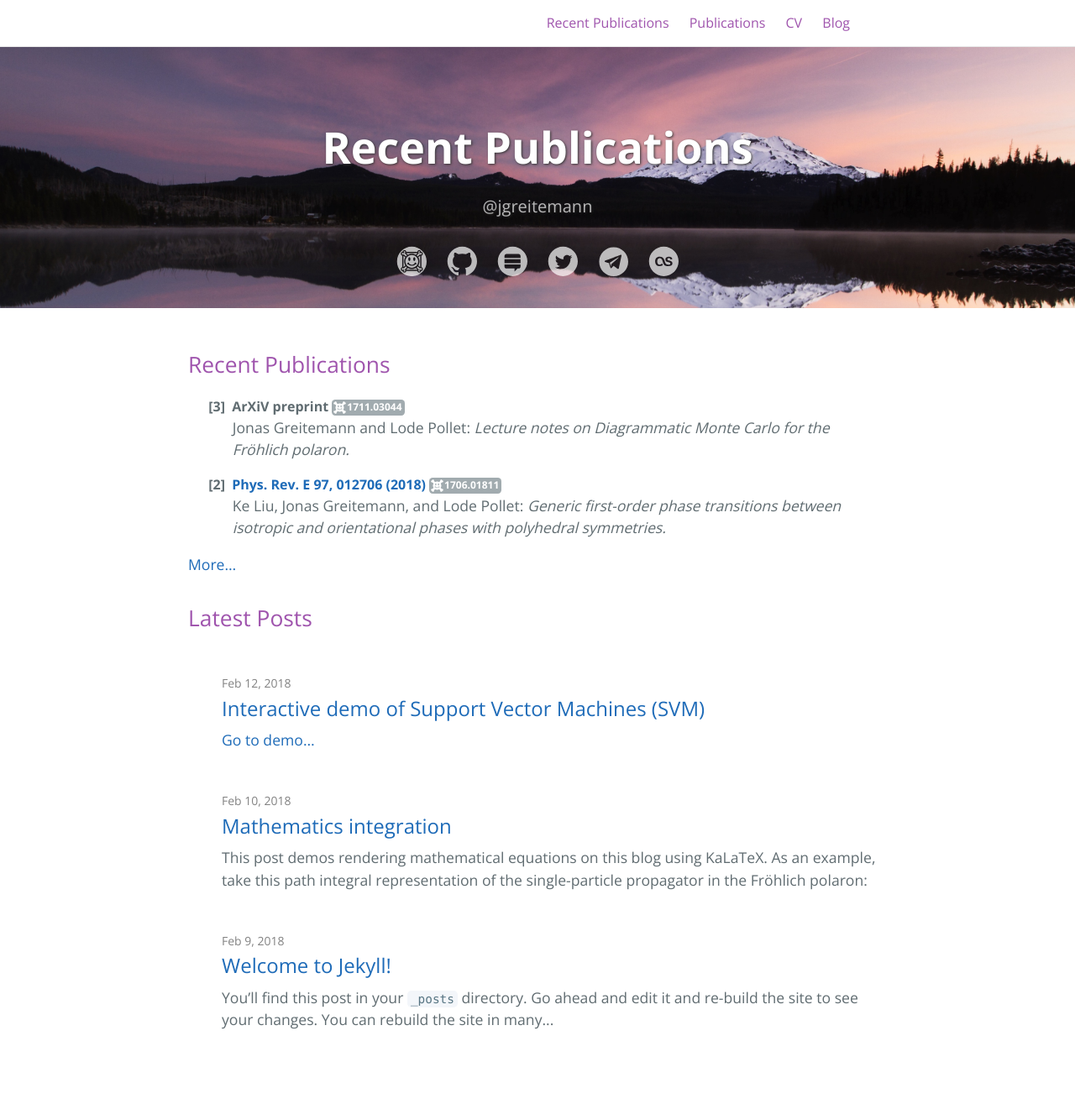
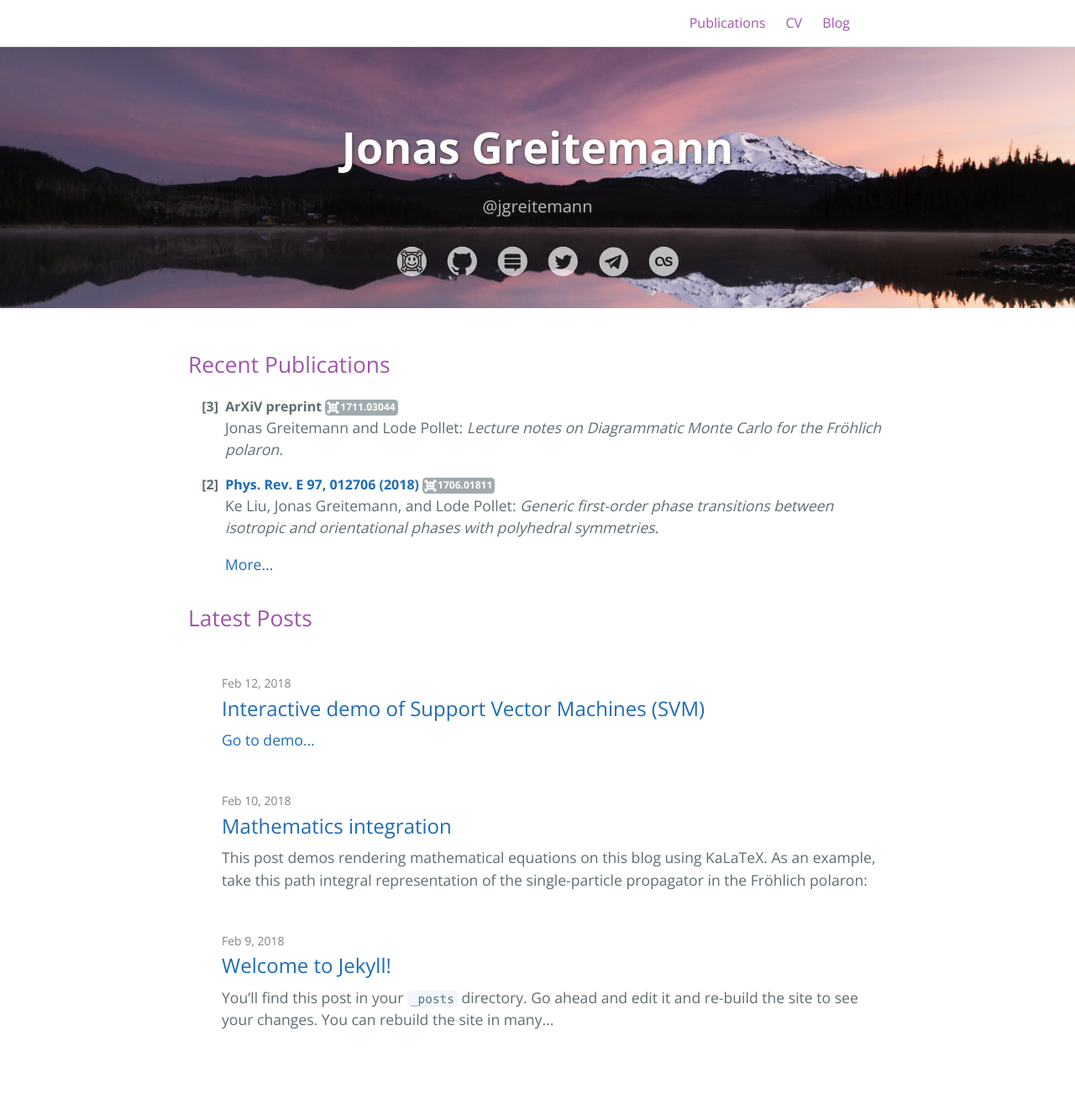
Before and after one commit to jgreitemann/jgreitemann.github.io, a Jekyll site: the page built from index.md, in a window 1280 px wide. Shown: the whole page at 84% size. Built offline with Jekyll 4.4.1, drawn with Linux system fonts in a browser that asks for light colours; our own code applies the rules of GitHub Pages for plain Markdown files.

Commit message:
Moved Recent Publications on home page from Markdown to Layout

```diff
--- a/_layouts/home.html
+++ b/_layouts/home.html
@@ -5,6 +5,13 @@
 <div>
 
   {{ content }}
+
+  <h2>Recent Publications</h2>
+
+  {% assign pub_limit = 2 %}
+  {% include publications.html %}
+
+  <a class="more" href="./pub">More...</a>
 
   <h2>Latest Posts</h2>
 
--- a/_sass/jekyll-theme-cayman-blog.scss
+++ b/_sass/jekyll-theme-cayman-blog.scss
@@ -512,3 +512,7 @@
     } // social-icons
 
 }
+
+.more {
+    margin-left: 2.5em;
+}
--- a/_sass/publications.scss
+++ b/_sass/publications.scss
@@ -21,12 +21,12 @@
 }
 
 .references dd {
-    margin-left: 3em;
+    margin-left: 2.5em;
 }
 
 .references dt > span.pub-index {
     display: inline-block;
-    width: 3em;
+    width: 2.5em;
     padding-right: .25em;
     text-align: right;
 }
--- a/index.md
+++ b/index.md
@@ -1,11 +1,3 @@
 ---
 layout: home
 ---
-
-Recent Publications
--------------------
-
-{% assign pub_limit = 2 %}
-{% include publications.html %}
-
-[More...](./pub)
```
